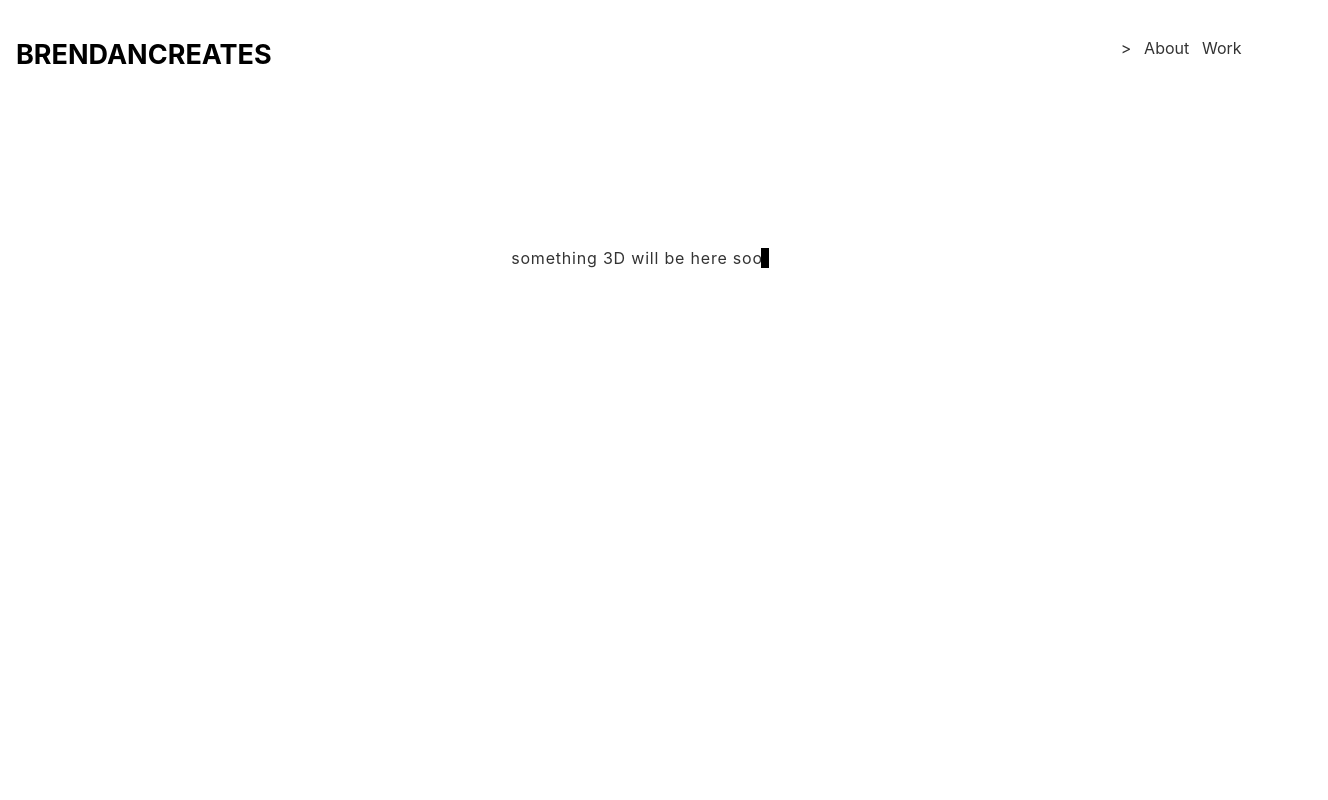
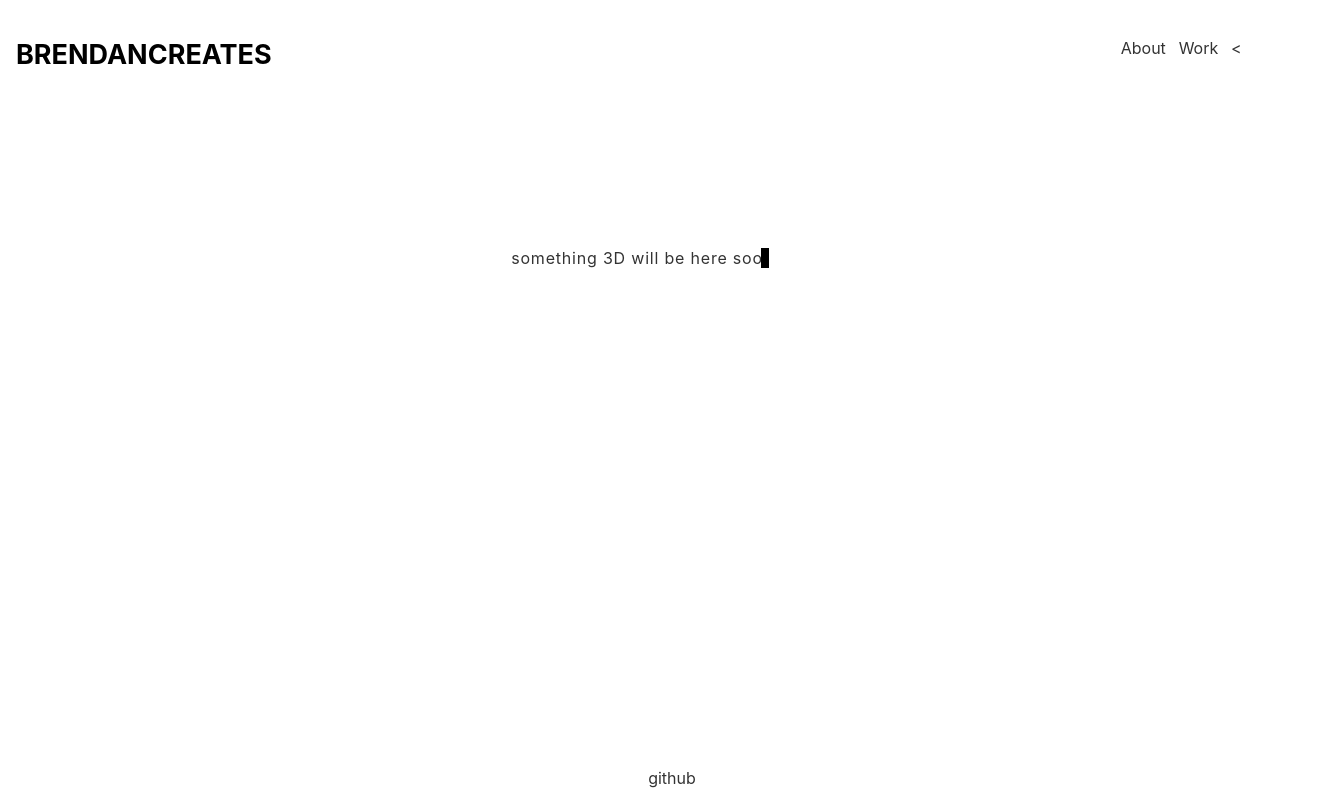
Before and after one commit to brendisurfs/brendancreates-website, a Svelte app: page / in a window 1280 px wide. Shown: the whole page, 1328 px wide, since content can reach past the window. Built offline with nearby package versions, Linux system fonts and the light colour scheme.

Commit message:
added works page elements.

```diff
--- a/src/components/Footer.svelte
+++ b/src/components/Footer.svelte
@@ -0,0 +1,26 @@
+<script lang="ts">
+	import { onMount } from "svelte";
+
+	onMount(() => {
+		console.log("the footer has loaded");
+	});
+	const footerItems = [{ name: "github", link: "github.com/brendisurfs" }];
+</script>
+
+<footer>
+	{#each footerItems as item}
+		<div>
+			{item.name}
+		</div>
+	{/each}
+</footer>
+
+<style>
+	footer {
+		padding: 1em;
+		position: absolute;
+		bottom: 0;
+		width: 100%;
+		height: 2vh;
+	}
+</style>
--- a/src/components/Navbar.svelte
+++ b/src/components/Navbar.svelte
@@ -9,9 +9,9 @@
 	}
 
 	const routes: RouteInterface[] = [
-		{ name: ">", route: "/" },
 		{ name: "About", route: "/about" },
 		{ name: "Work", route: "/work" },
+		{ name: "<", route: "/" },
 	];
 </script>
 
--- a/src/pages/Home.svelte
+++ b/src/pages/Home.svelte
@@ -1,4 +1,6 @@
 <script lang="ts">
+	import Footer from "../components/Footer.svelte";
+
 	console.log("this is the home page");
 </script>
 
@@ -7,6 +9,7 @@
 	<div class="typewriter">
 		<p>something 3D will be here soon.</p>
 	</div>
+	<Footer />
 </div>
 
 <style>
--- a/src/pages/WorkPage.svelte
+++ b/src/pages/WorkPage.svelte
@@ -1 +1,3 @@
-<div>this is the workpage nerd</div>
+<div class="container">
+	<a href="/"> {" <- back"} </a>
+</div>
```
Also changed, not shown: src/markdown/about.md (+2 -2 lines), src/pages/ContactPage.svelte (added).
